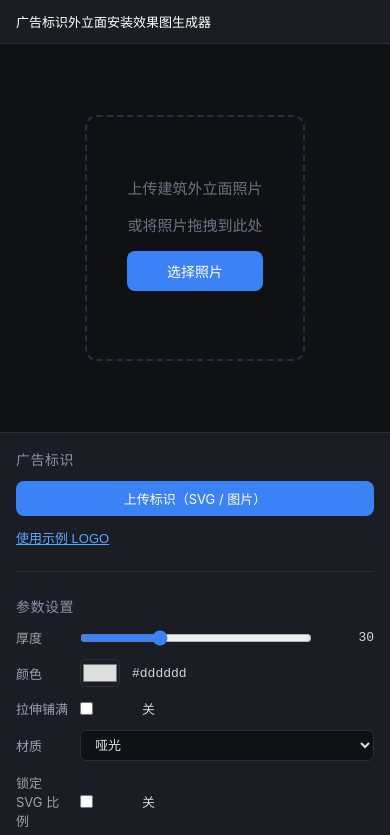
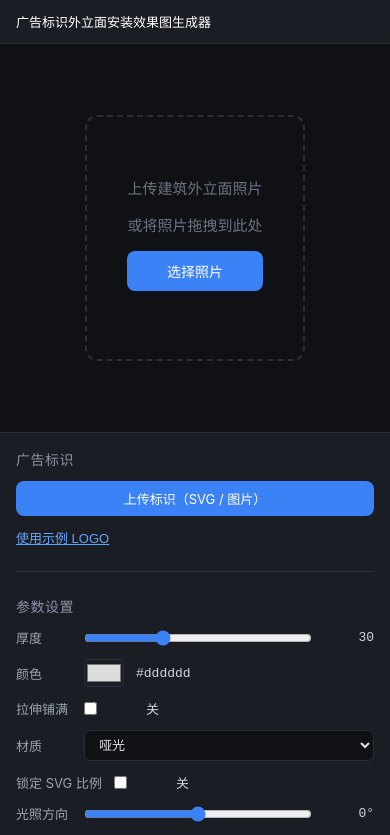
Before and after one commit to pht1991/sign-renderer, a React (Vite) app: page / in a window 390 px wide. Shown: the top 835 px of the page. Built offline with nearby package versions, Linux system fonts and the light colour scheme.

Commit message:
style: 属性面板标题不换行（label 自适应宽度 + white-space:nowrap）

```diff
--- a/src/App.css
+++ b/src/App.css
@@ -249,8 +249,10 @@ body {
 .param-row label {
   font-size: 13px;
   color: #9ca3af;
-  width: 40px;
   flex-shrink: 0;
+  white-space: nowrap;
+  width: auto;
+  min-width: 64px;
 }
 
 .param-row input[type="range"] {
@@ -470,7 +472,7 @@ body {
   }
 
   .param-row label {
-    width: 52px;
+    min-width: 56px;
   }
 
   .drag-point {
```
